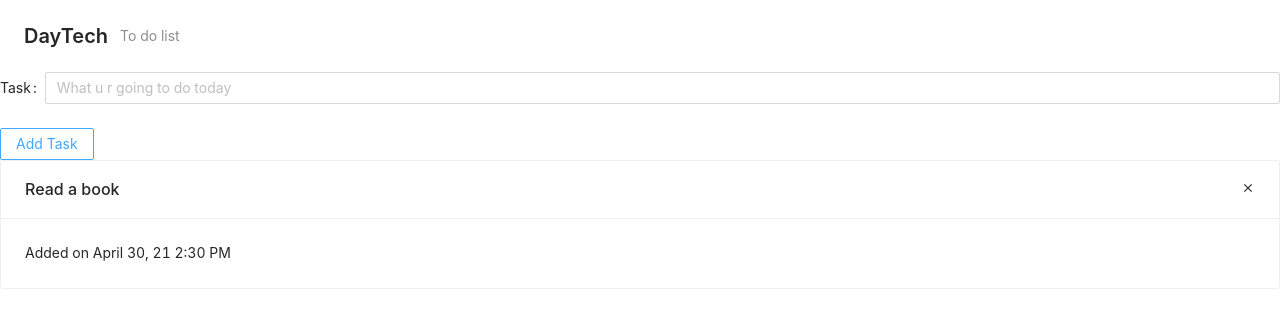
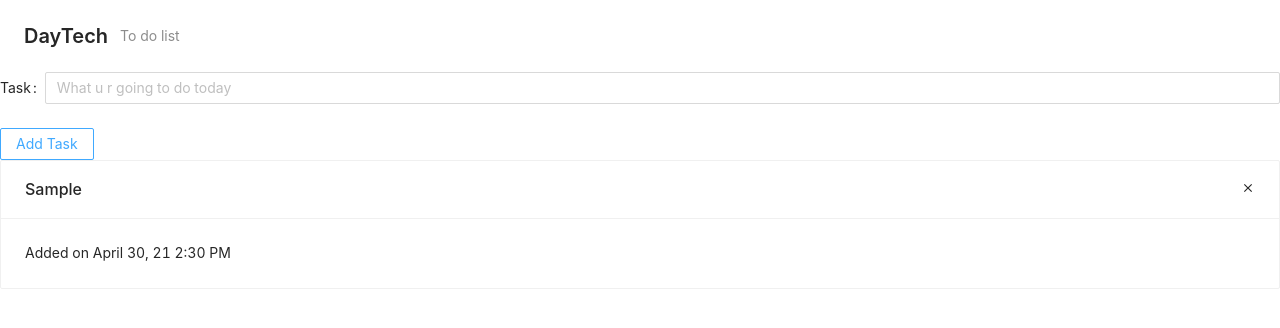
Before and after one commit to piamboat/todo-typescript-antd, a Next.js app: page / in a window 1280 px wide. Both pictures are taken after typing "Sample" into the empty fields and a click on the button "Add Task". Shown: the top 328 px of the page. Built offline with nearby package versions, Linux system fonts and the light colour scheme.

Commit message:
be able to add or delete task

```diff
--- a/package.json
+++ b/package.json
@@ -12,7 +12,8 @@
     "next": "latest",
     "react": "^17.0.1",
     "react-dom": "^17.0.1",
-    "react-icons": "^4.2.0"
+    "react-icons": "^4.2.0",
+    "recoil": "^0.2.0"
   },
   "devDependencies": {
     "@types/node": "^15.0.1",
--- a/src/components/AddTaskBar.tsx
+++ b/src/components/AddTaskBar.tsx
@@ -1,11 +1,14 @@
 import React, { useState } from 'react'
+import DisplayTask from '@/components/DisplayTask'
+import { tasksState } from '@/components/AtomsState'
+
 import { Form, Input, Button } from 'antd'
-import DisplayTask from '@/components/DisplayTask'
+import { useRecoilState } from 'recoil'
 
 const AddTaskBar: React.FC = () => {
     const [form] = Form.useForm()
     const [task, setTask] = useState('')
-    const [tasks, setTasks] = useState<{}[]>([])
+    const [tasks, setTasks] = useRecoilState(tasksState)
 
     const onSubmitForm = () => {
         const newTask = {
@@ -14,9 +17,12 @@ const AddTaskBar: React.FC = () => {
         }
 
         setTasks([newTask, ...tasks])
-        console.log(tasks);
         form.resetFields()
-      };
+    };
+
+    const onDeleteTask = (id) => {
+        setTasks( tasks.filter(task => task.id !== id) )
+    }
 
     return (
         <React.Fragment>
@@ -42,7 +48,7 @@ const AddTaskBar: React.FC = () => {
                     Add Task
                 </Button>
             </ Form>
-            <DisplayTask />
+            <DisplayTask onDeleteTask={onDeleteTask} />
         </React.Fragment>
     )
 }
--- /dev/null
+++ b/src/components/AtomsState.ts
@@ -0,0 +1,6 @@
+import { atom } from 'recoil'
+
+export const tasksState = atom({
+    key: 'tasksState',
+    default: <{}[]>[]
+})
--- a/src/components/DisplayTask.tsx
+++ b/src/components/DisplayTask.tsx
@@ -1,12 +1,25 @@
-import { Card, Button } from 'antd';
 import React from 'react'
-import { MdClose } from "react-icons/md";
+import { tasksState } from '@/components/AtomsState'
+import { useRecoilValue } from 'recoil'
 
-const DisplayTask: React.FC = () => {
+import { MdClose } from "react-icons/md"
+import { Card } from 'antd'
+
+
+const DisplayTask: React.FC = ({ onDeleteTask }) => {
+    const tasks = useRecoilValue(tasksState)
+    const taskList = tasks.map(task => {
+        return (
+            <Card key={task.id} title={task.content} extra={ <MdClose onClick={() => onDeleteTask(task.id) } />} >
+                Added on April 30, 21 2:30 PM
+            </Card>
+        )
+    })
+
     return (
-        <Card title="Read a book" extra={<MdClose onClick={() => console.log('delete task')} />} >
-            Added on April 30, 21 2:30 PM
-        </Card>
+        <React.Fragment>
+            {taskList}
+        </React.Fragment>
     )
 }
 
--- a/src/pages/_app.tsx
+++ b/src/pages/_app.tsx
@@ -1,9 +1,10 @@
 import 'antd/dist/antd.css'
 import 'tailwindcss/tailwind.css'
 import { AppProps } from 'next/app';
+import { RecoilRoot } from 'recoil';
 
 function MyApp({ Component, pageProps }: AppProps) {
-  return <Component {...pageProps} />
+  return <RecoilRoot><Component {...pageProps} /></RecoilRoot>
 }
 
 export default MyApp
```
Also changed, not shown: 1 other file (tests, documents, lock files or other folders).
